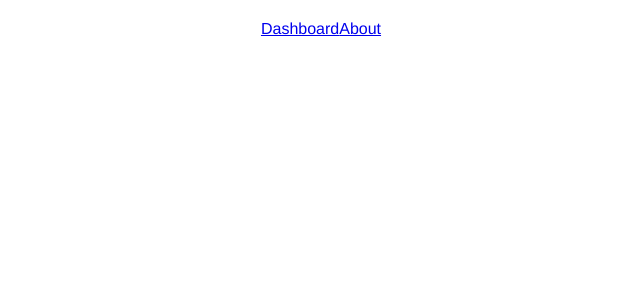
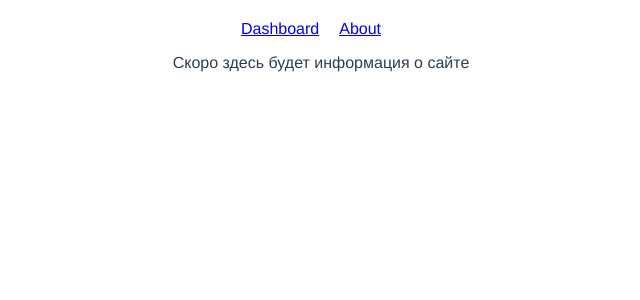
Before and after one commit to gry-dmitrij/gb-vuejs-project, a Vue app: page /about in a window 1280 px wide. Shown: the top 300 px of the page, without its empty margins (319-959 px from the left). Built offline with nearby package versions, Linux system fonts and the light colour scheme.

Commit message:
- Добавлены страницы About и NotFound

```diff
--- a/src/App.vue
+++ b/src/App.vue
@@ -1,7 +1,7 @@
 <template>
   <div id="app" class="wrapper" >
-    <router-link to="/dashboard">Dashboard</router-link>
-    <router-link to="/about">About</router-link>
+    <router-link class="menu-link" to="/dashboard">Dashboard</router-link>
+    <router-link class="menu-link" to="/about">About</router-link>
     <router-view></router-view>
   </div>
 </template>
@@ -61,4 +61,8 @@ export default {
   color: #2c3e50;
   margin-top: 20px;
 }
+.menu-link {
+  margin-right: 20px;
+
+}
 </style>
--- a/src/router/index.js
+++ b/src/router/index.js
@@ -1,6 +1,9 @@
 import Vue from 'vue';
 import Router from 'vue-router';
 import Dashboard from "../views/Dashboard";
+import About from '../views/About';
+import NotFound from '../views/NotFound';
+
 Vue.use(Router);
 
 export default new Router({
@@ -26,5 +29,15 @@ export default new Router({
             name: 'main',
             component: Dashboard,
         },
+        {
+            path: '/about',
+            name: 'about',
+            component: About
+        },
+        {
+            path: '*',
+            name: 'notFound',
+            component: NotFound
+        }
     ]
 });
--- /dev/null
+++ b/src/views/About.vue
@@ -0,0 +1,3 @@
+<template>
+  <p>Скоро здесь будет информация о сайте</p>
+</template>
--- /dev/null
+++ b/src/views/NotFound.vue
@@ -0,0 +1,3 @@
+<template>
+  <p>Такая страница не найдена</p>
+</template>
```
